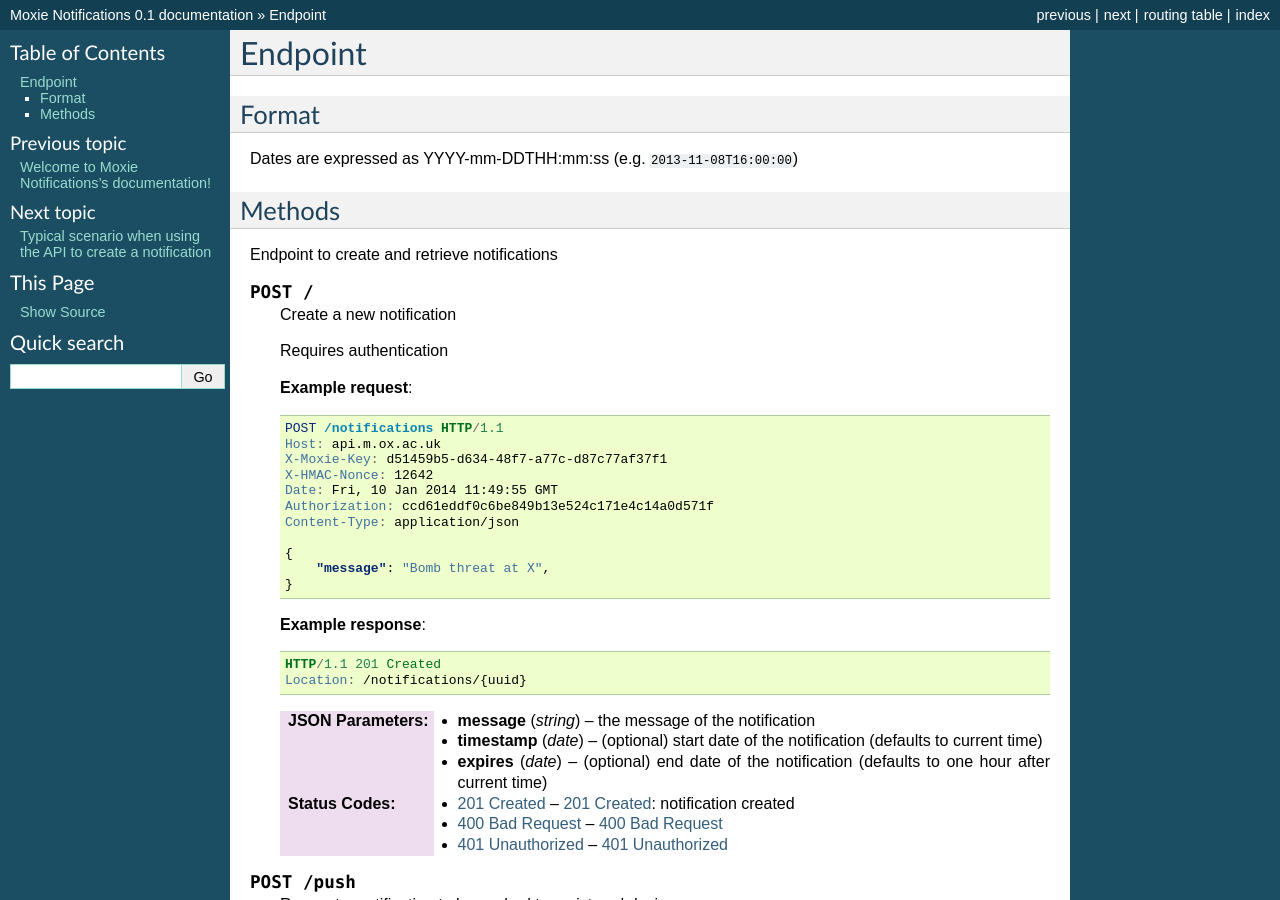
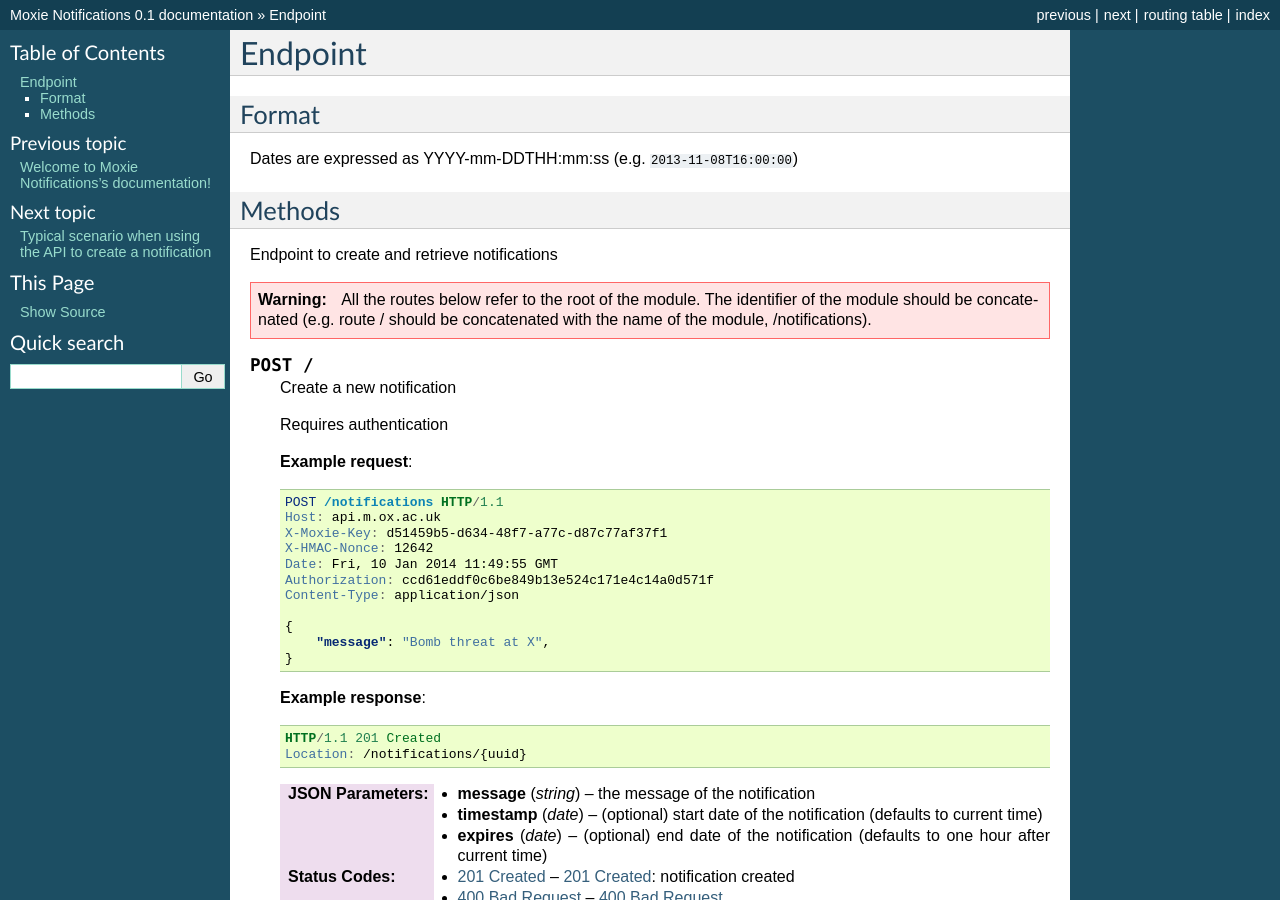
Before and after one commit to ox-it/moxie-notifications, a Sphinx documentation site: the page built from docs/source/http_api/endpoint.rst, in a window 1280 px wide and 900 px high. Built offline with Sphinx 7.4.7, drawn with Linux system fonts in a browser that asks for light colours.

Commit message:
Added explanation regarding routes in the documentation

```diff
--- a/docs/source/http_api/endpoint.rst
+++ b/docs/source/http_api/endpoint.rst
@@ -10,6 +10,13 @@
 -------
 
 Endpoint to create and retrieve notifications
+
+.. warning::
+
+    All the routes below refer to the root of the module.
+    The identifier of the module should be concatenated (e.g. route / should be
+    concatenated with the name of the module, /notifications).
+
 
 .. http:post:: /
 
```
